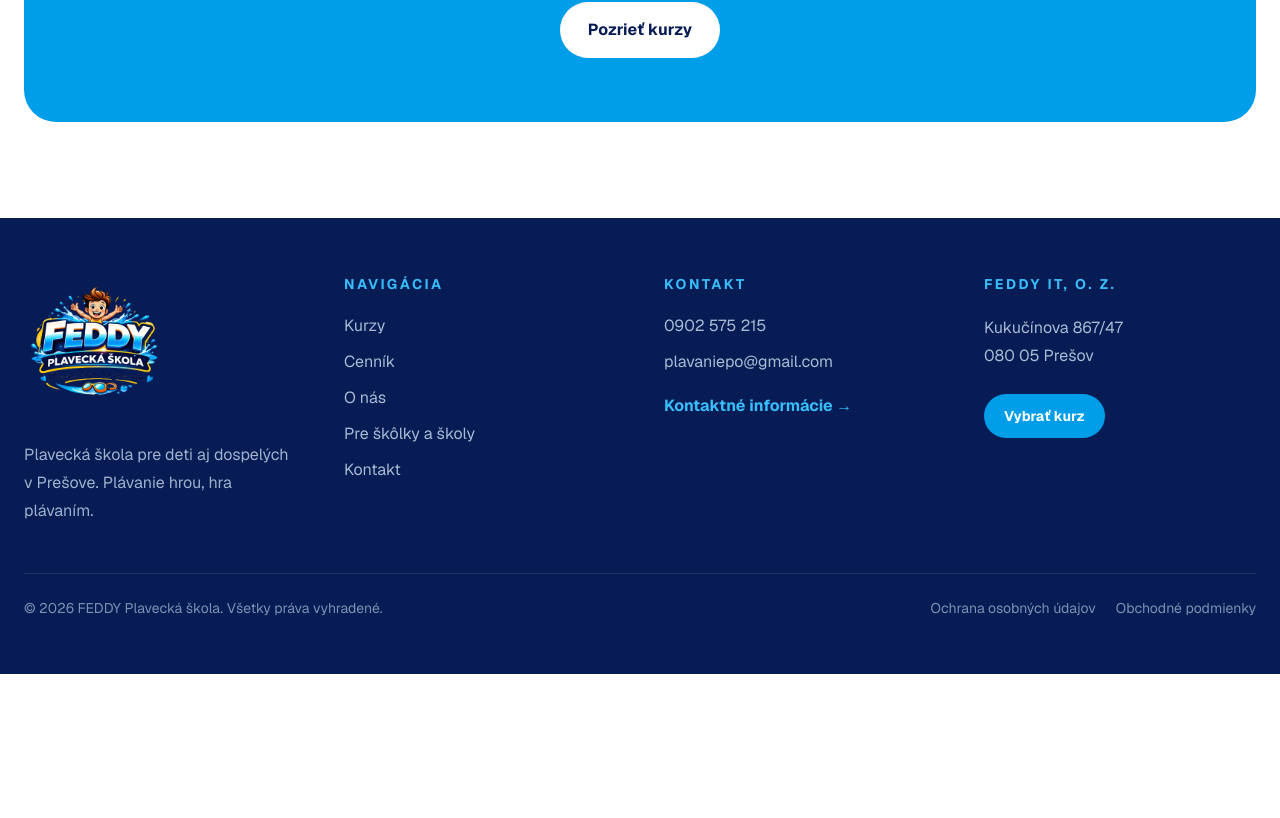
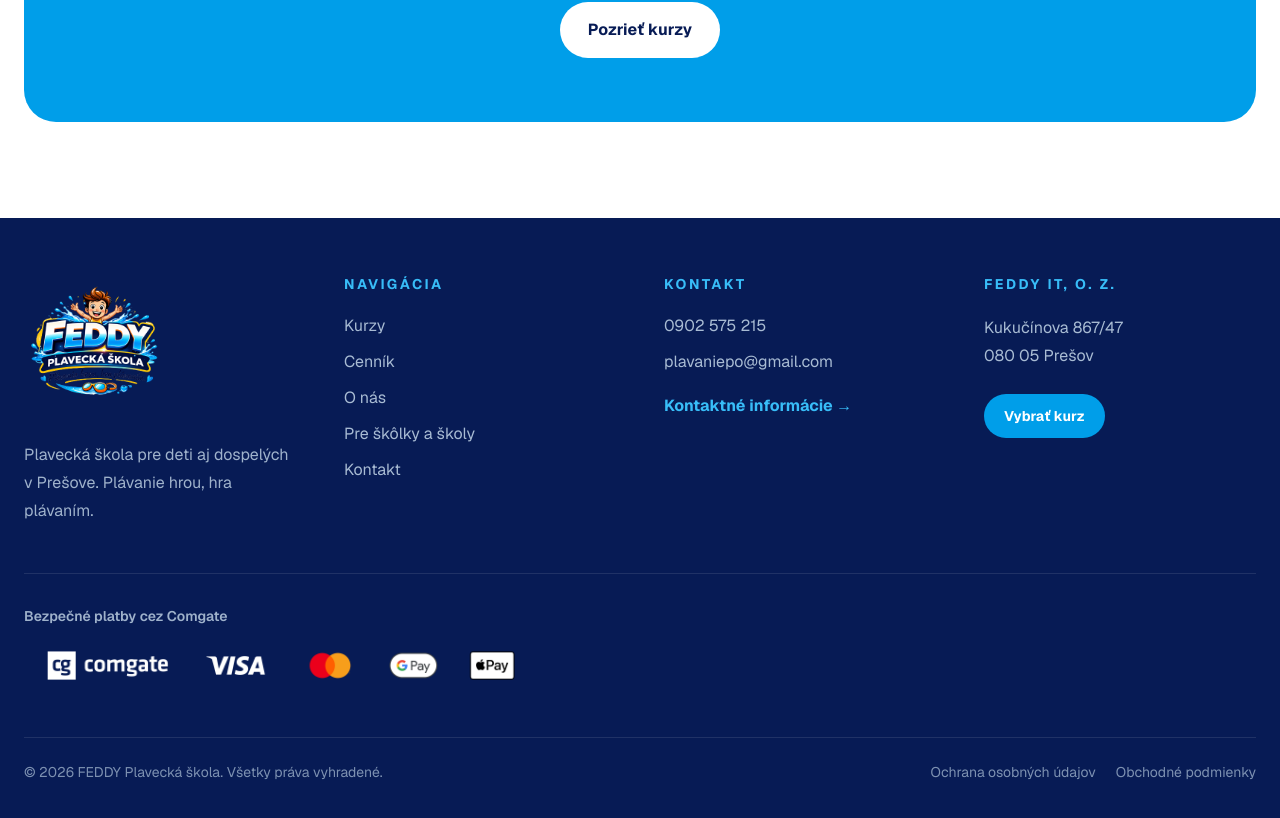
Before and after one commit to Stefan8412/plavkurzy-presov, a Next.js app: page / in a window 1280 px wide. Shown: the part 2738-3556 px from the top of the page. Before the commit the page ends 3412 px from the top, so only its background shows below. Built offline with nearby package versions, Linux system fonts and the light colour scheme; no server answers.

Commit message:
add comgate png

```diff
--- a/components/Footer.tsx
+++ b/components/Footer.tsx
@@ -105,6 +105,20 @@ export default function Footer() {
             </Link>
           </div>
         </div>
+        {/* Payments */}
+        <div className="mt-12 border-t border-white/10 pt-8">
+          <p className="mb-4 text-sm font-semibold text-sky-100/70">
+            Bezpečné platby cez Comgate
+          </p>
+
+          <Image
+            src="/images/comgate-payments.png"
+            alt="Comgate – Visa, Mastercard, Google Pay a Apple Pay"
+            width={2000}
+            height={185}
+            className="h-auto w-full max-w-[520px]"
+          />
+        </div>
 
         {/* Bottom */}
         <div className="mt-12 flex flex-col gap-4 border-t border-white/10 pt-6 text-sm text-sky-100/55 sm:flex-row sm:items-center sm:justify-between">
```
Also changed, not shown: public/images/comgate-payments.png (added).
